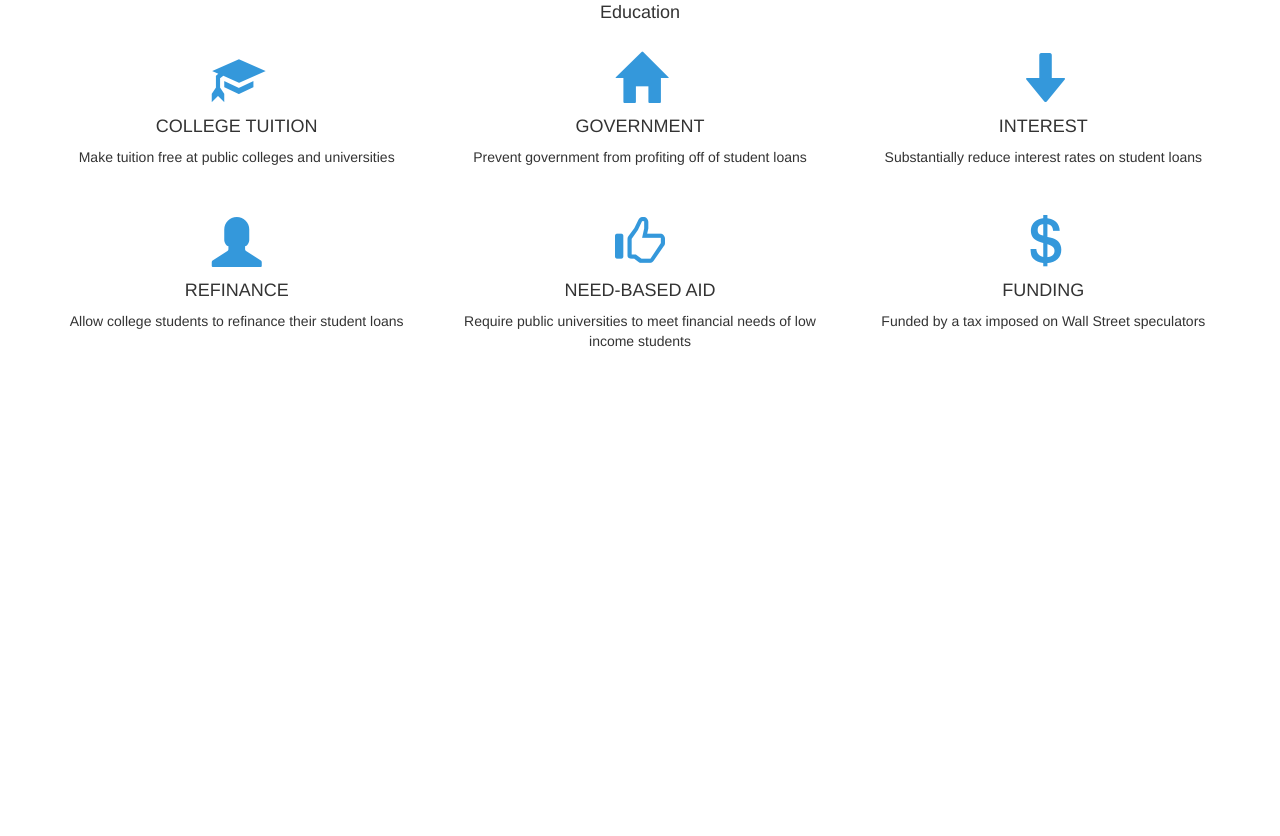
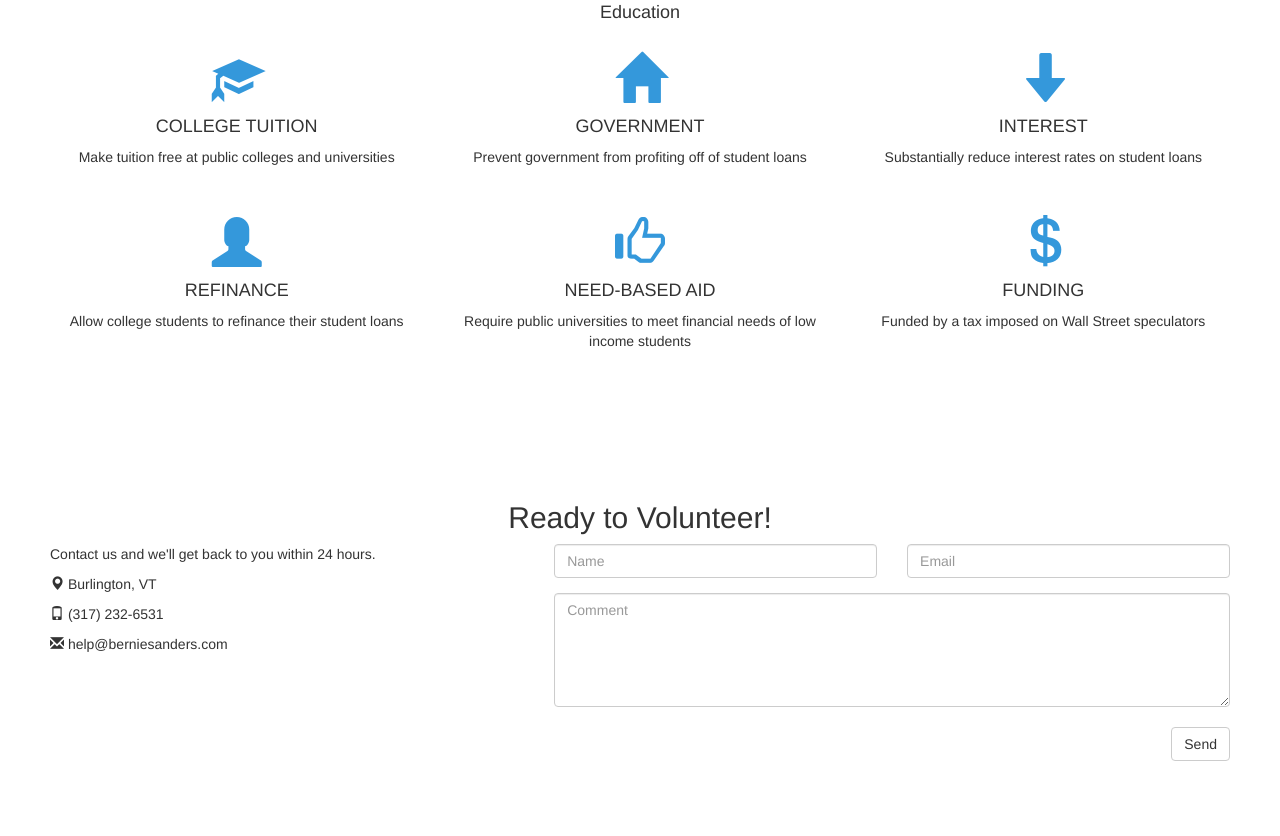
Before and after one commit to krchrlt/purdue_for_bernie, a website: page public/index.html in a window 1280 px wide. Shown: the part 1191-2027 px from the top of the page. Before the commit the page ends 1612 px from the top, so only its background shows below. Drawn offline with nearby package versions, Linux system fonts and the light colour scheme.

Commit message:
Added Contact Container

```diff
--- a/public/index.html
+++ b/public/index.html
@@ -79,5 +79,36 @@
         	</div>
     	</div>
 	</div>
+
+	<!--Contact Container-->
+	<div class="container-fluid bg-grey">
+  		<h2 class="text-center">Ready to Volunteer!</h2>
+  		<div class="row">
+    		<div class="col-sm-5">
+      			<p>Contact us and we'll get back to you within 24 hours.</p>
+      			<p><span class="glyphicon glyphicon-map-marker"></span> Burlington, VT</p>
+      			<p><span class="glyphicon glyphicon-phone"></span> (317) 232-6531</p>
+      			<p><span class="glyphicon glyphicon-envelope"></span> help@berniesanders.com</p>
+    		</div>
+    		<div class="col-sm-7">
+      			<div class="row">
+        			<div class="col-sm-6 form-group">
+          				<input class="form-control" id="name" name="name" placeholder="Name" type="text" required>
+        			</div>
+        			<div class="col-sm-6 form-group">
+          				<input class="form-control" id="email" name="email" placeholder="Email" type="email" required>
+        			</div>
+      			</div>
+      			<textarea class="form-control" id="comments" name="comments" placeholder="Comment" rows="5"></textarea><br>
+      			<div class="row">
+        			<div class="col-sm-12 form-group">
+          				<button class="btn btn-default pull-right" type="submit">Send</button>
+        			</div>
+      			</div>
+    		</div>
+  		</div>
+	</div>
+	<!--Contact Container Ends-->
+
 </body>
 </html>
```
